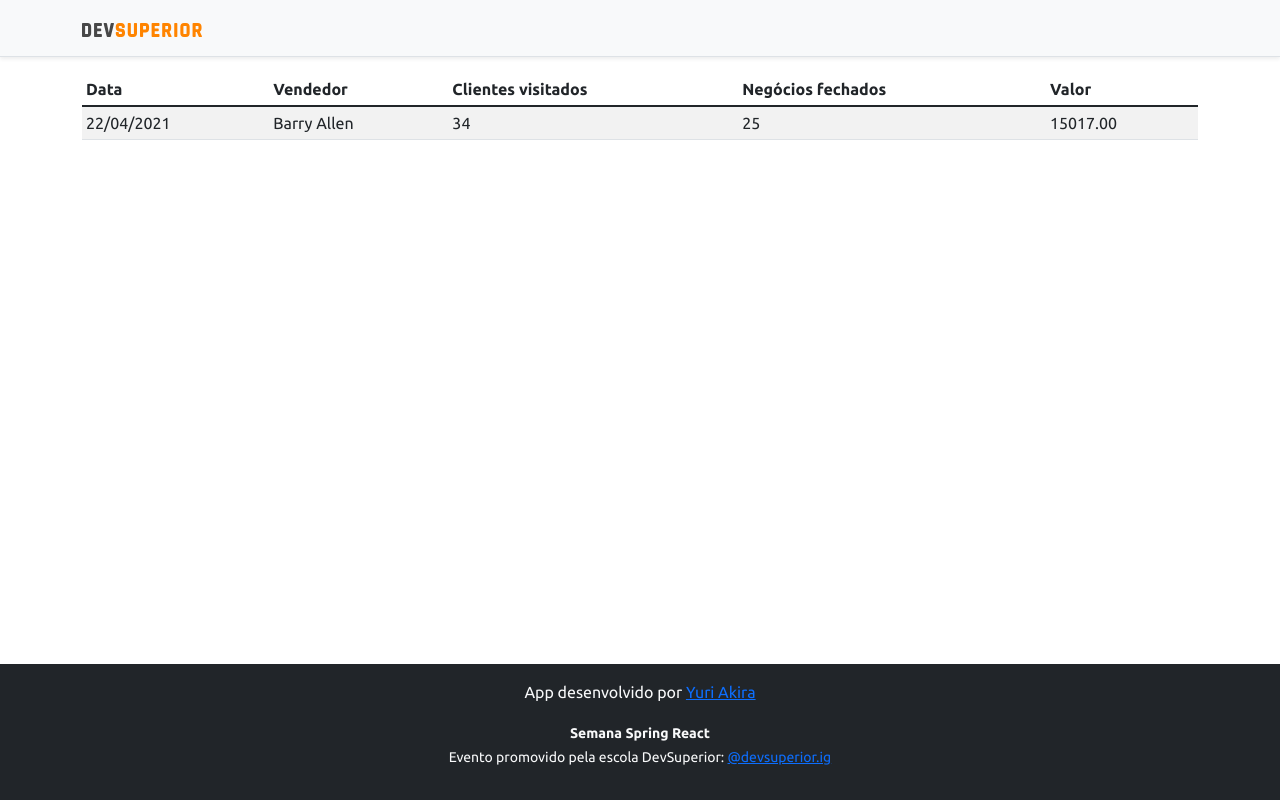
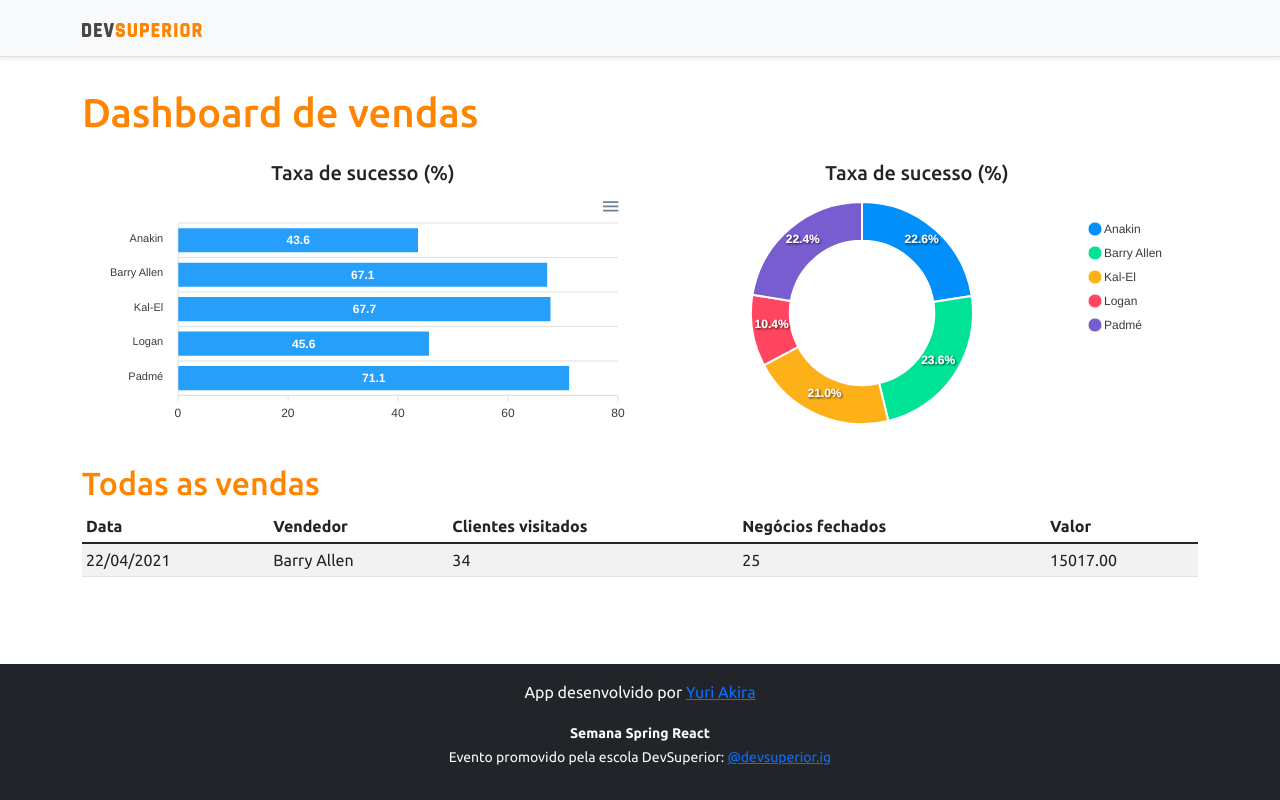
Before and after one commit to yuri-akira/Projeto-Spring-React, a React (Create React App) app in the folder frontend/: page / in a window 1280 px wide. Built offline with nearby package versions, Linux system fonts and the light colour scheme.

Commit message:
Static charts

```diff
--- a/frontend/package.json
+++ b/frontend/package.json
@@ -11,8 +11,10 @@
     "@types/node": "^12.0.0",
     "@types/react": "^17.0.0",
     "@types/react-dom": "^17.0.0",
+    "apexcharts": "^3.28.1",
     "bootstrap": "^5.1.0",
     "react": "^17.0.2",
+    "react-apexcharts": "^1.3.9",
     "react-dom": "^17.0.2",
     "react-scripts": "4.0.3",
     "typescript": "^4.1.2",
--- a/frontend/src/App.tsx
+++ b/frontend/src/App.tsx
@@ -1,13 +1,33 @@
-import { DataTable } from "components/DataTable";
-import { Footer } from "components/Footer";
-import { NavBar } from "components/NavBar";
+import DataTable from "components/DataTable";
+import Footer from "components/Footer";
+import NavBar from "components/NavBar";
+import BarChart from "components/BarChart";
+import DonatChart from "components/DonatChart";
 
 function App() {
   return (
     <>
       <NavBar />
       <div className="container">
-        <DataTable />
+        <h1 className="text-primary py-3">Dashboard de vendas</h1>
+
+        <div className="row px-3">
+          <div className="col-sm-6">
+            <h5 className="text-center text-secundary">Taxa de sucesso (%)</h5>
+            <BarChart />
+          </div>
+
+          <div className="col-sm-6">
+            <h5 className="text-center text-secundary">Taxa de sucesso (%)</h5>
+            <DonatChart />
+          </div>
+        </div>
+
+        <div className="py-3">
+          <h2 className="text-primary">Todas as vendas</h2>
+          <DataTable />
+        </div>
+
       </div>
       <Footer />
     </>
--- /dev/null
+++ b/frontend/src/components/BarChart/index.tsx
@@ -0,0 +1,35 @@
+import Chart from 'react-apexcharts';
+
+const BarChart = () => {
+    const options = {
+        plotOptions: {
+            bar: {
+                horizontal: true,
+            }
+        },
+    };
+
+    const mockData = {
+        labels: {
+            categories: ['Anakin', 'Barry Allen', 'Kal-El', 'Logan', 'Padmé']
+        },
+        series: [
+            {
+                name: "% Sucesso",
+                data: [43.6, 67.1, 67.7, 45.6, 71.1]
+            }
+        ]
+    };
+
+    return (
+        <Chart
+            options={{ ...options, xaxis: mockData.labels }}
+            series={mockData.series}
+            type="bar"
+            height="240"
+        />
+    );
+
+}
+
+export default BarChart;
--- a/frontend/src/components/DataTable/index.tsx
+++ b/frontend/src/components/DataTable/index.tsx
@@ -1,4 +1,4 @@
-export const DataTable = () => {
+const DataTable = () => {
     return (
         <div className="table-responsive">
             <table className="table table-striped table-sm">
@@ -24,3 +24,5 @@
         </div>
     )
 }
+
+export default DataTable;
--- /dev/null
+++ b/frontend/src/components/DonatChart/index.tsx
@@ -0,0 +1,25 @@
+import Chart from 'react-apexcharts';
+
+const DonatChart = () => {
+    const mockData = {
+        series: [477138, 499928, 444867, 220426, 473088],
+        labels: ['Anakin', 'Barry Allen', 'Kal-El', 'Logan', 'Padmé']
+    }
+
+    const options = {
+        legend: {
+            show: true
+        }
+    }
+
+    return (
+        <Chart
+            options={{ ...options, labels: mockData.labels }}
+            series={mockData.series}
+            type="donut"
+            height="240"
+        />
+    )
+}
+
+export default DonatChart;
--- a/frontend/src/components/Footer/index.tsx
+++ b/frontend/src/components/Footer/index.tsx
@@ -1,4 +1,4 @@
-export const Footer = () => {
+const Footer = () => {
     return (
         <footer className="footer mt-auto py-3 bg-dark">
             <div className="container">
@@ -9,3 +9,5 @@
         </footer>
     )
 }
+
+export default Footer;
--- a/frontend/src/components/NavBar/index.tsx
+++ b/frontend/src/components/NavBar/index.tsx
@@ -1,6 +1,6 @@
 import ImgDsDark from '../../assets/img/ds-dark.svg';
 
-export const NavBar = () => {
+const NavBar = () => {
     return (
         <div className="d-flex flex-column flex-md-row align-items-center p-3 px-md-4 mb-3 bg-light border-bottom shadow-sm">
             <div className="container">
@@ -11,3 +11,5 @@
         </div>
     )
 }
+
+export default NavBar;
```
Also changed, not shown: 1 other file (tests, documents, lock files or other folders).
